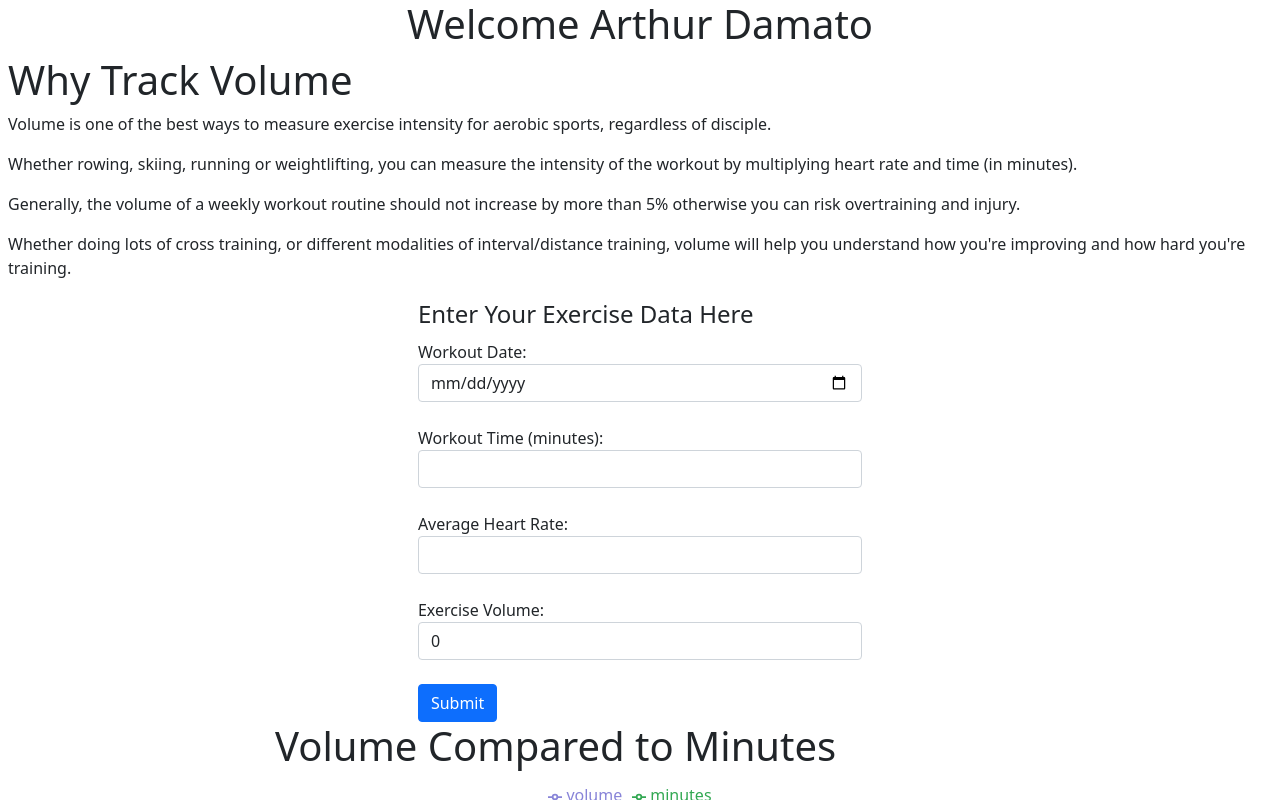
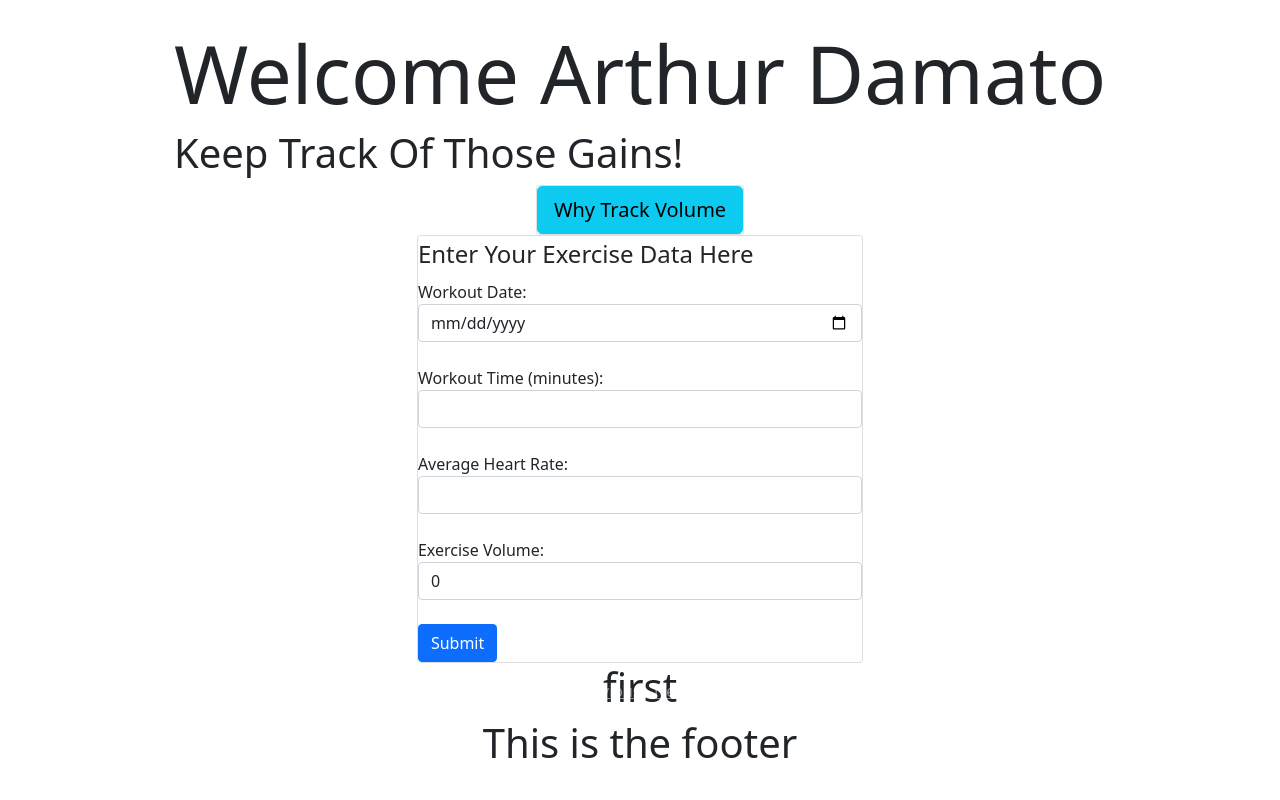
Before and after one commit to damatoaj/P4_volume_tracker, a Next.js app in the folder volume_tracker/: page / in a window 1280 px wide. Both pictures are taken after typing "Sample", "Sample", "name@example.com" into the empty fields and a click on the input "Signup". Shown: the top 800 px of the page. Built offline with nearby package versions, Linux system fonts and the light colour scheme.

Commit message:
about to try react-bootstrap

```diff
--- a/volume_tracker/pages/components/About.js
+++ b/volume_tracker/pages/components/About.js
@@ -1,19 +1,15 @@
 export default function About() {
     return(
+        <div className="card">
             <section>
-            <h1>Why Track Volume </h1>
-            <p>
+                <button type="button" className="btn btn-info btn-lg" data-toggle="collapse" data-target="#about">Why Track Volume </button>
+                <div className="collapse" id="#about">
                     Volume is one of the best ways to measure exercise intensity for aerobic sports, regardless of disciple.
-            </p>
-            <p>
                     Whether rowing, skiing, running or weightlifting, you can measure the intensity of the workout by multiplying heart rate and time (in minutes).
-            </p>
-            <p>
                     Generally, the volume of a weekly workout routine should not increase by more than 5% otherwise you can risk overtraining and injury.
-            </p>
-            <p>
                     Whether doing lots of cross training, or different modalities of interval/distance training, volume will help you understand how you're improving and how hard you're training.
-            </p>
+                </div>
             </section>
+        </div>
     )
 }
--- a/volume_tracker/pages/components/Content.js
+++ b/volume_tracker/pages/components/Content.js
@@ -41,35 +41,40 @@ export default function Form (props) {
                 heartRate={heartRate}
                 setHeartRate={setHeartRate}
             />
-            <div id="demo" className="carousel slide" data-ride="carousel">
+            <div id="graph" className="carousel slide " data-ride="carousel">
                 <ul className="carousel-indicators">
-                    <li data-target="#demo" data-slide-to="0" className="active"></li>
-                    <li data-target="#demo" data-slide-to="1" ></li>
-                    <li data-target="#demo" data-slide-to="2" ></li>
+                    <li data-target="#graph" data-slide-to="0" className="active"></li>
+                    <li data-target="#graph" data-slide-to="1" ></li>
+                    <li data-target="#graph" data-slide-to="2" ></li>
                 </ul>
                 <div className="carousel-inner">
                     <div className="carousel-item-active">
-                        <Volume
+                        {/* <Volume
                             data={data}
-                            />
+                        /> */}
+                        <h1>first</h1>
                     </div>
                     <div className="carousel-item">
-                        <HeartRate
+                        {/* <HeartRate
                             data={data}
-                        />
+                        /> */}
+                        <h1>second</h1>
                     </div>
                     <div className="carousel-item">
-                        <ExerciseTime
+                        {/* <ExerciseTime
                             data={data}
-                        />
+                        /> */}
+                        <h1>third</h1>
                     </div>
+                    <a class="carousel-control-prev" href="#graph" role="button" data-slide="prev">
+                        <span class="carousel-control-prev-icon" aria-hidden="true"></span>
+                        <span class="sr-only">Previous</span>
+                    </a>
+                    <a class="carousel-control-next" href="#graph" role="button" data-slide="next">
+                        <span class="carousel-control-next-icon" aria-hidden="true"></span>
+                        <span class="sr-only">Next</span>
+                    </a>
                 </div>
-                <a class="carousel-control-prev" href="#demo" data-slide="prev">
-                    <span class="carousel-control-prev-icon"></span>
-                </a>
-                <a class="carousel-control-next" href="#demo" data-slide="next">
-                    <span class="carousel-control-next-icon"></span>
-                </a>
             </div>
         </>
         :
--- a/volume_tracker/pages/components/HeartRate.js
+++ b/volume_tracker/pages/components/HeartRate.js
@@ -10,7 +10,7 @@ export default function HeartRate(props) {
             <h2>Volume Compared to Heart Rate</h2>
             {/* <ResponsiveContainer height="100%" width="100%"> */}
                 <LineChart
-                    width={730}
+                    width={50}
                     height={250}
                     data={data}
                     margin={{ top: 5, right: 30, left: 20, bottom: 5 }}
--- a/volume_tracker/pages/components/Volume.js
+++ b/volume_tracker/pages/components/Volume.js
@@ -10,7 +10,7 @@ export default function Volume (props) {
         <h1>Volume Compared to Minutes</h1>
             {/* <ResponsiveContainer height="100%" width="100%"> */}
                 <LineChart
-                    width={730}
+                    width={430}
                     height={250}
                     data={data}
                     margin={{ top: 5, right: 30, left: 20, bottom: 5 }}
--- a/volume_tracker/pages/components/WorkoutForm.js
+++ b/volume_tracker/pages/components/WorkoutForm.js
@@ -12,6 +12,7 @@ export default function WorkoutForm (props) {
 
 
     return(
+        <div className="card">
             <form>
                 <fieldset onSubmit={handleSubmit}>
                     <legend>Enter Your Exercise Data Here</legend>
@@ -47,8 +48,9 @@ export default function WorkoutForm (props) {
                         name='volume'
                         value={props.volume}
                     /><br></br>
-                <input type='submit' value="Submit" class="btn btn-primary"/>
+                    <input type='submit' value="Submit" class="btn btn-primary btn-block"/>
                 </fieldset>
             </form>
+        </div>
     )
 }
--- a/volume_tracker/pages/partials/Header.js
+++ b/volume_tracker/pages/partials/Header.js
@@ -2,9 +2,19 @@ export default function Header (props) {
 
     let conditionalHeader = props.currentUser.length > 0 ?
         props.currentUser.map((user) => (
-            <h1>Welcome {user.fname} {user.lname}</h1>
+            <div className="container">
+                <div className="jumbotron jumbotron-fluid">
+                    <h1 className="display-1">Welcome {user.fname} {user.lname}</h1>
+                    <h1>Keep Track Of Those Gains!</h1>
+                </div>
+            </div>
         )) :
-        <h1>Login or Sign Up</h1>
+        <div className="container">
+            <div className="jumbotron jumbotron-fluid">
+                <h1 className="display-1">Login or Sign Up</h1>
+                <h1>To Track Your Exercise Volume</h1>
+            </div>
+        </div>
 
     return (
             <header>
--- a/volume_tracker/pages/partials/Login.js
+++ b/volume_tracker/pages/partials/Login.js
@@ -20,6 +20,7 @@ export default function Login (props) {
     if (redirect) return <PrivateRoute />
 
     return (
+        <div className="card">
             <form onSubmit={handleSubmit} className="form-inline">
                 <fieldset>
                     <legend>Login To Your Account</legend>
@@ -34,6 +35,7 @@ export default function Login (props) {
                     <input type='submit' value="Login" className="btn btn-primary"/>
                 </fieldset>
             </form>
+        </div>
     )
 }
 
--- a/volume_tracker/pages/partials/Signup.js
+++ b/volume_tracker/pages/partials/Signup.js
@@ -19,6 +19,7 @@ export default function Signup(props) {
     if(redirect) return( <PrivateRoute />)
 
     return (
+        <div className="card">
             <form onSubmit={handleSubmit} className="form-inline">
                 <fieldset>
                     <legend>Signup for the App</legend>
@@ -49,5 +50,6 @@ export default function Signup(props) {
                     <input type='submit' value="Signup" className="btn btn-primary"/>
                 </fieldset>
             </form>
+        </div>
     )
 }
```
Lines whose indentation alone changed are shown as unchanged.
